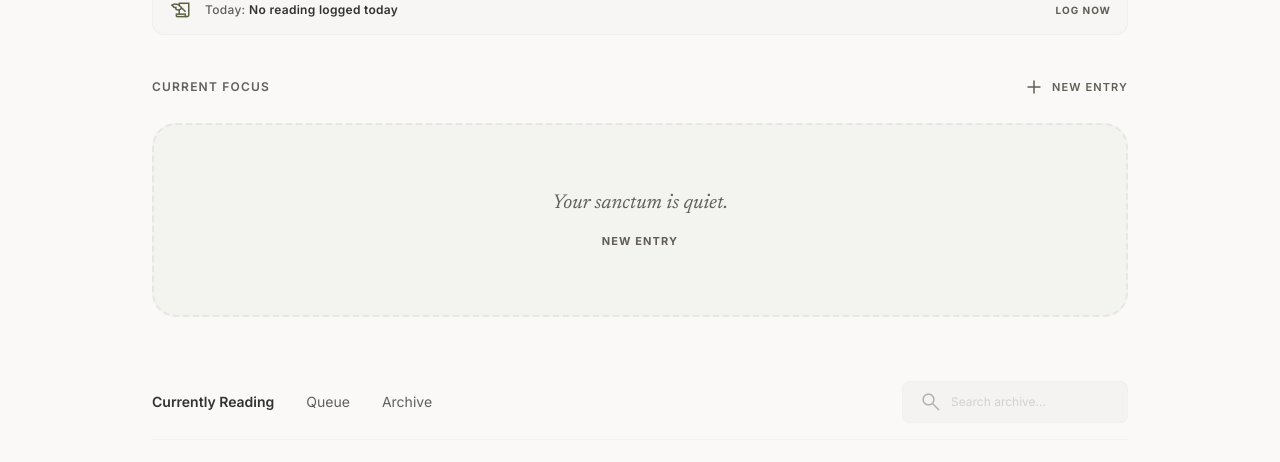
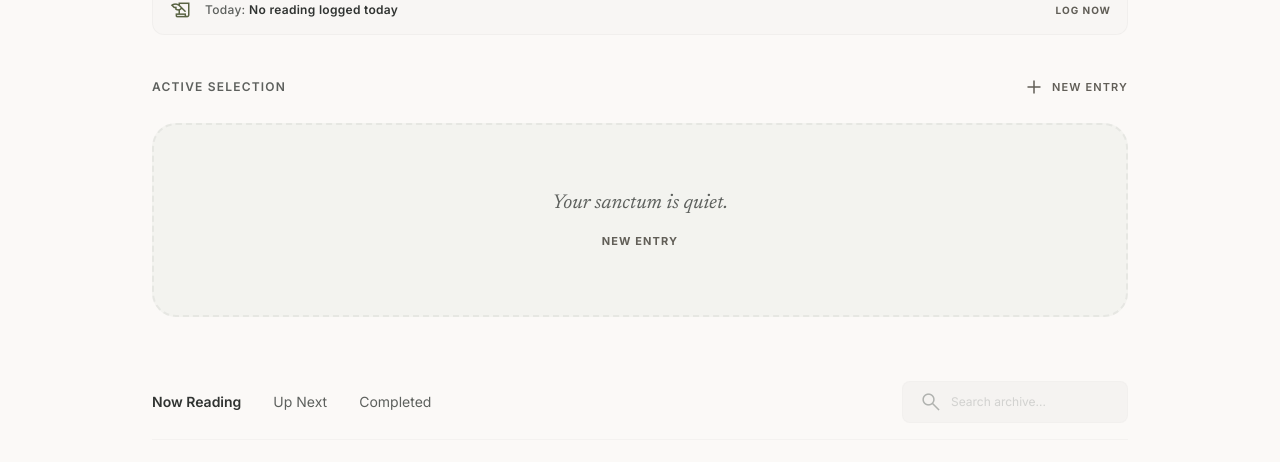
Before and after one commit to RaphDeAnalyst/Personal-Reading-Tracker, a React (Vite) app: page / in a window 1280 px wide. Shown: the part 159-621 px from the top of the page. Built offline with nearby package versions, Linux system fonts and the light colour scheme; no server answers.

Commit message:
feat(dashboard): Refactor tab states for better clarity
Replaces 'reading', 'queue', 'archive' tabs with 'now', 'next', 'completed' for more intuitive navigation and state management. Updates filtering logic to accurately reflect these new states.

```diff
--- a/src/components/Dashboard.tsx
+++ b/src/components/Dashboard.tsx
@@ -11,7 +11,7 @@ export default function Dashboard({ onSelectBook, onAddBook, onLogCurrent }: Das
   const [books, setBooks] = useState<Book[]>([]);
   const [stats, setStats] = useState({ pagesReadToday: 0, totalBooks: 0, completedBooks: 0 });
   const [currentBook, setCurrentBook] = useState<Book | null>(null);
-  const [activeTab, setActiveTab] = useState<'reading' | 'queue' | 'archive'>('reading');
+  const [activeTab, setActiveTab] = useState<'now' | 'next' | 'completed'>('now');
 
   useEffect(() => {
     const fetchData = async () => {
@@ -28,7 +28,7 @@ export default function Dashboard({ onSelectBook, onAddBook, onLogCurrent }: Das
         const booksData: Book[] = await booksRes.json();
         setBooks(booksData);
 
-        const active = booksData.find(b => b.status === 'IN_PROGRESS');
+        const active = booksData.find(b => b.status === 'IN_PROGRESS' && (b.current_page || 0) > 0);
         setCurrentBook(active || null);
 
         const statsRes = await fetch('/api/dashboard/status');
@@ -52,9 +52,17 @@ export default function Dashboard({ onSelectBook, onAddBook, onLogCurrent }: Das
     : 0;
 
   const filteredBooks = books.filter(b => {
-    if (activeTab === 'reading') return b.status === 'IN_PROGRESS' || b.status === 'NOT_STARTED';
-    if (activeTab === 'archive') return b.status === 'COMPLETED';
-    return false; // Queue logic not explicitly separate in backend yet
+    const pages = b.current_page || 0;
+    if (activeTab === 'now') {
+      return b.status === 'IN_PROGRESS' && pages > 0 && b.status !== 'COMPLETED';
+    }
+    if (activeTab === 'next') {
+      return (b.status === 'NOT_STARTED') || (b.status === 'IN_PROGRESS' && pages === 0);
+    }
+    if (activeTab === 'completed') {
+      return b.status === 'COMPLETED';
+    }
+    return false;
   });
 
   return (
@@ -73,7 +81,7 @@ export default function Dashboard({ onSelectBook, onAddBook, onLogCurrent }: Das
       {/* Current Focus Section */}
       <section className="mb-16">
         <div className="flex items-center justify-between mb-6">
-          <span className="font-label text-on-surface-variant text-[0.75rem] uppercase tracking-widest font-semibold">Current Focus</span>
+          <span className="font-label text-on-surface-variant text-[0.75rem] uppercase tracking-widest font-semibold">Active Selection</span>
           <button onClick={onAddBook} className="flex items-center gap-1.5 text-primary hover:text-primary-dim transition-colors">
             <span className="material-symbols-outlined text-sm">add</span>
             <span className="font-label text-[11px] font-semibold uppercase tracking-widest">New Entry</span>
@@ -98,7 +106,7 @@ export default function Dashboard({ onSelectBook, onAddBook, onLogCurrent }: Das
             <div className="flex flex-col flex-grow w-full z-10">
               <div className="flex items-center gap-2 mb-4">
                 <span className="inline-block w-2.5 h-2.5 rounded-full bg-tertiary shadow-[0_0_8px_rgba(89,99,66,0.4)]"></span>
-                <span className="font-label text-[10px] uppercase tracking-[0.2em] font-bold text-on-surface-variant">Active Selection</span>
+                <span className="font-label text-[10px] uppercase tracking-[0.2em] font-bold text-on-surface-variant">Focusing on</span>
               </div>
               <h2 className="serif-text text-5xl text-on-surface mb-3 leading-tight">{currentBook.title}</h2>
               <p className="font-label text-lg text-on-surface-variant mb-10 italic">{currentBook.author}</p>
@@ -138,22 +146,22 @@ export default function Dashboard({ onSelectBook, onAddBook, onLogCurrent }: Das
       <div className="flex flex-col sm:flex-row items-center justify-between gap-6 mb-8 border-b border-outline-variant/10 pb-4">
         <div className="flex gap-8 text-on-surface-variant font-label text-sm overflow-x-auto no-scrollbar w-full sm:w-auto pb-2 sm:pb-0">
           <button
-            onClick={() => setActiveTab('reading')}
-            className={`whitespace-nowrap ${activeTab === 'reading' ? 'text-on-surface font-semibold underline underline-offset-[14px] decoration-primary decoration-2' : 'hover:text-on-surface'} transition-all`}
+            onClick={() => setActiveTab('now')}
+            className={`whitespace-nowrap ${activeTab === 'now' ? 'text-on-surface font-semibold underline underline-offset-[14px] decoration-primary decoration-2' : 'hover:text-on-surface'} transition-all`}
           >
-            Currently Reading
+            Now Reading
           </button>
           <button
-            onClick={() => setActiveTab('queue')}
-            className={`whitespace-nowrap ${activeTab === 'queue' ? 'text-on-surface font-semibold underline underline-offset-[14px] decoration-primary decoration-2' : 'hover:text-on-surface'} transition-all`}
+            onClick={() => setActiveTab('next')}
+            className={`whitespace-nowrap ${activeTab === 'next' ? 'text-on-surface font-semibold underline underline-offset-[14px] decoration-primary decoration-2' : 'hover:text-on-surface'} transition-all`}
           >
-            Queue
+            Up Next
           </button>
           <button
-            onClick={() => setActiveTab('archive')}
-            className={`whitespace-nowrap ${activeTab === 'archive' ? 'text-on-surface font-semibold underline underline-offset-[14px] decoration-primary decoration-2' : 'hover:text-on-surface'} transition-all`}
+            onClick={() => setActiveTab('completed')}
+            className={`whitespace-nowrap ${activeTab === 'completed' ? 'text-on-surface font-semibold underline underline-offset-[14px] decoration-primary decoration-2' : 'hover:text-on-surface'} transition-all`}
           >
-            Archive
+            Completed
           </button>
         </div>
         <div className="flex items-center gap-2 w-full sm:w-auto px-4 py-2 bg-surface-container-low rounded-lg border border-outline-variant/5">
@@ -208,7 +216,7 @@ export default function Dashboard({ onSelectBook, onAddBook, onLogCurrent }: Das
           <span className="font-label text-[10px] uppercase tracking-[0.2em] text-on-surface-variant block mb-4">Reading Stats</span>
           <h3 className="serif-text text-3xl mb-4 leading-tight">Your focused sanctuary.</h3>
           <p className="font-body text-sm text-on-surface-variant leading-relaxed mb-6">Record your thoughts as you progress through your library. Wisdom is meant to be archived.</p>
-          <button onClick={() => setActiveTab('archive')} className="font-label text-xs font-semibold tracking-widest uppercase text-primary hover:underline underline-offset-4 transition-all">View Archive →</button>
+          <button onClick={() => setActiveTab('completed')} className="font-label text-xs font-semibold tracking-widest uppercase text-primary hover:underline underline-offset-4 transition-all">View Completed →</button>
         </div>
         <div className="w-full md:w-1/2 flex justify-center">
           <div className="grid grid-cols-2 gap-6">
```
